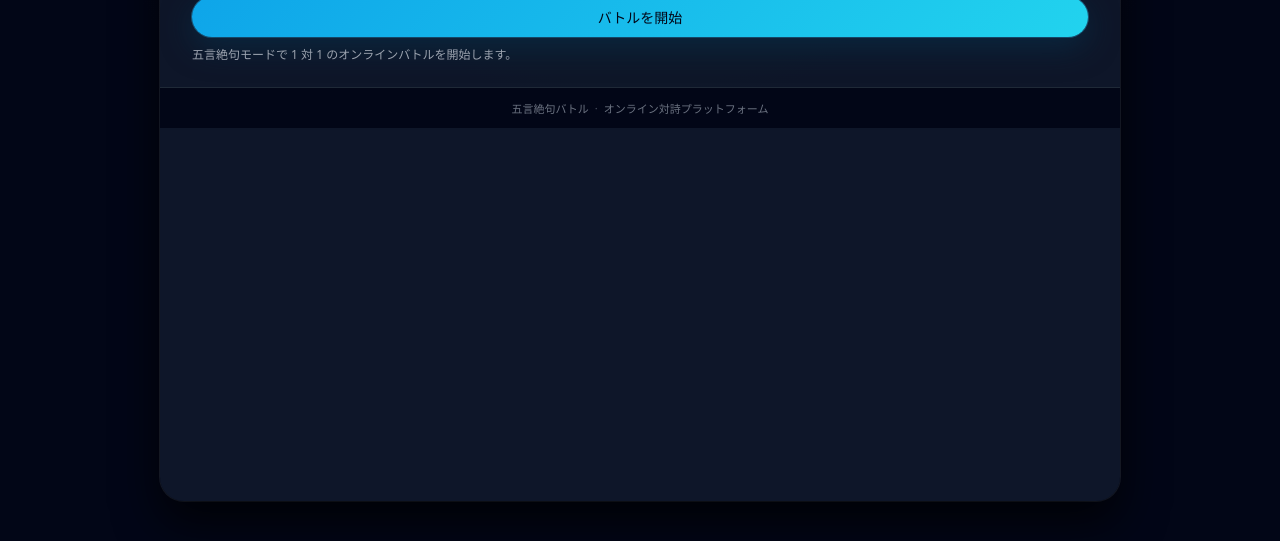
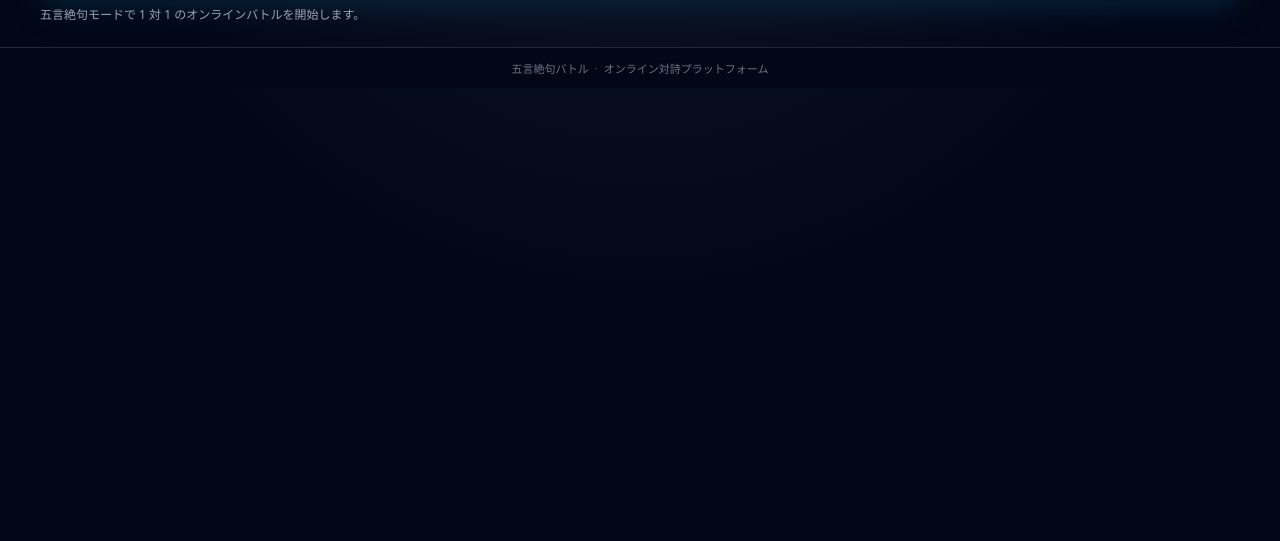
Before and after one commit to osyakanasandayo22-creator/zekku, a plain HTML site: page index.html in a window 1280 px wide. Shown: the part 259-800 px from the top of the page. Drawn offline with Linux system fonts and the light colour scheme.

Commit message:
サイトを更新

```diff
--- a/style.css
+++ b/style.css
@@ -8,24 +8,19 @@ body {
   font-family: system-ui, -apple-system, BlinkMacSystemFont, "Segoe UI", "Hiragino Sans", "Noto Sans JP", sans-serif;
   margin: 0;
   min-height: 100vh;
-  display: flex;
-  justify-content: center;
   background: radial-gradient(circle at top, #111827, #020617 55%);
   color: #e5e7eb;
 }
 
 .app {
-  background: rgba(15, 23, 42, 0.96);
-  border-radius: 24px;
+  background: transparent;
   width: 100%;
-  max-width: 960px;
-  margin: 40px 16px;
+  max-width: none;
+  margin: 0;
   display: flex;
   flex-direction: column;
   overflow: hidden;
-  box-shadow:
-    0 22px 45px rgba(0, 0, 0, 0.75),
-    0 0 0 1px rgba(148, 163, 184, 0.2);
+  box-shadow: none;
 }
 
 .app-header {
@@ -70,7 +65,7 @@ body {
 }
 
 .app-main {
-  padding: 32px 32px 24px;
+  padding: 32px min(5vw, 40px) 24px;
 }
 
 .home {
```
